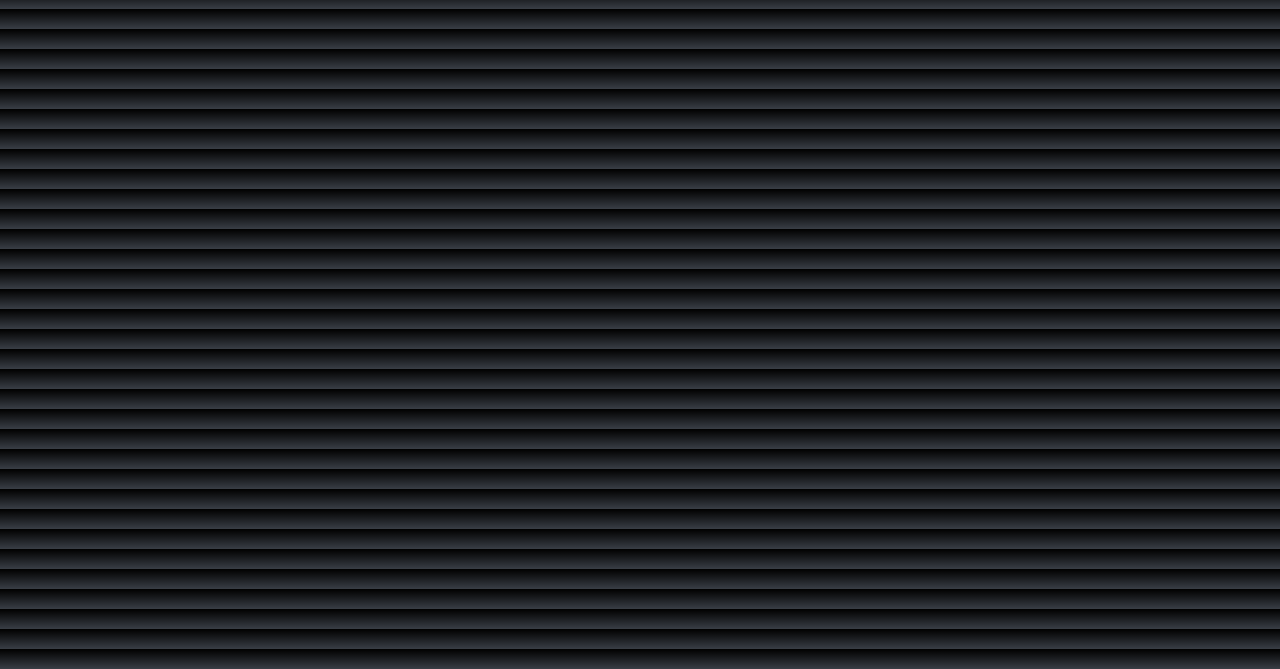
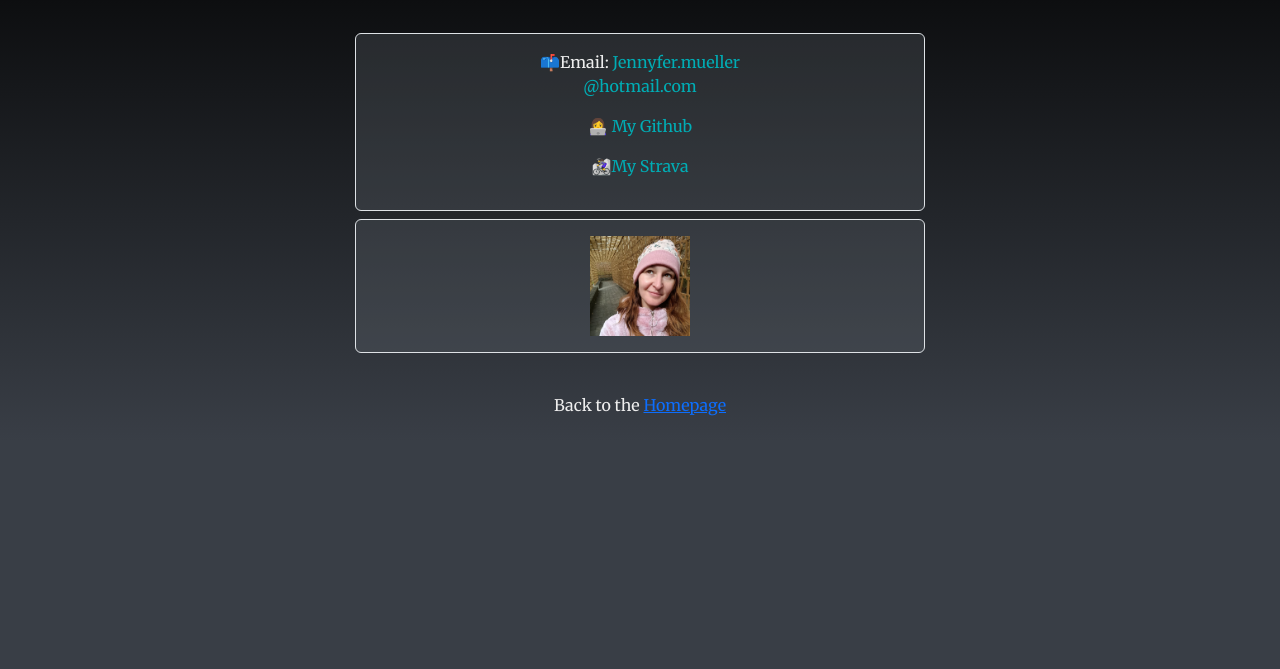
Before and after one commit to VictoriaBubbleGun/Professional-Portfolio, a plain HTML site: page contactme.html in a window 1280 px wide. Shown: the part 131-800 px from the top of the page. Drawn offline with nearby package versions, Linux system fonts and the light colour scheme; a web font is replaced by a local one.

Commit message:
made the contact page

```diff
--- a/contactme.html
+++ b/contactme.html
@@ -15,7 +15,49 @@
       integrity="sha384-HwwvtgBNo3bZJJLYd8oVXjrBZt8cqVSpeBNS5n7C8IVInixGAoxmnlMuBnhbgrkm"
       crossorigin="anonymous"
     ></script>
-    <link rel="stylesheet" href="css/styles.css" />
+    <link rel="preconnect" href="https://fonts.googleapis.com" />
+    <link rel="preconnect" href="https://fonts.gstatic.com" crossorigin />
+    <link
+      href="https://fonts.googleapis.com/css2?family=Borel&family=Merriweather:wght@300;400;900&display=swap"
+      rel="stylesheet"
+    />
+    <link rel="stylesheet" href="css/contactpage.css" />
   </head>
-  <body></body>
+  <body>
+    <div class="container">
+      <h1 class="text-center mt-5">Lets get in Touch!</h1>
+      <div
+        class="row mt-5 flex-lg-row text-center justify-content-evenly gap-2"
+      >
+        <div class="col-6 bg-secondary bg-opacity-25 img-thumbnail p-3">
+          <p>
+            📫Email:
+            <a
+              href="mailto:Jennyfer.mueller
+            @hotmail.com"
+              class="email link"
+              >Jennyfer.mueller <br />@hotmail.com</a
+            >
+          </p>
+          <p>
+            <a href="https://github.com/VictoriaBubbleGun" class="link">
+              👩‍💻 My Github</a
+            >
+          </p>
+          <p>
+            <a href="https://www.strava.com/athletes/45778737" class="link"
+              >🚵‍♀️My Strava</a
+            >
+          </p>
+        </div>
+        <div class="col-6 bg-secondary bg-opacity-25 img-thumbnail p-3">
+          <img src="images/me.jpg" alt="me" class="img-fluid me" />
+        </div>
+      </div>
+      <footer class="text-center p-4 mt-3">
+        Back to the
+        <a href="../" class="homepageLink">Homepage</a>
+      </footer>
+    </div>
+  </body>
 </html>
--- a/css/aboutpage.css
+++ b/css/aboutpage.css
@@ -1,7 +1,7 @@
 :root {
-  --first-color: #f70776;
-  --secondary-color: #c3195d;
-  --third-color: #680747;
+  --first-color: #f707c3;
+  --secondary-color: #c3199e;
+  --third-color: #680762;
   --forth-color: #141010;
 }
 
@@ -9,9 +9,9 @@ body {
   background: linear-gradient(
     180deg,
     rgba(34, 40, 49, 1) 0%,
-    rgba(247, 7, 118, 1) 100%
+    rgb(190, 59, 166) 100%
   );
-  background-color: rgb(247, 7, 118);
+  background-color: rgb(190, 59, 166);
   background-repeat: no-repeat;
   font-family: "Merriweather", serif;
 }
--- /dev/null
+++ b/css/contactpage.css
@@ -0,0 +1,35 @@
+:root {
+  --primary-color: #141010;
+  --secondary-color: #393e46;
+  --third-color: #00adb5;
+  --forth-color: #eeeeee;
+}
+
+body {
+  background: linear-gradient(
+    180deg,
+    rgba(0, 0, 0, 1) 0%,
+    rgba(57, 62, 70, 1) 100%
+  );
+  background-color: rgba(57, 62, 70, 1);
+  background-repeat: no-repeat;
+  color: #ffff;
+  padding-top: 20px;
+  font-family: "Merriweather", serif;
+  color: var(--forth-color);
+}
+h1 {
+  font-family: "Borel", cursive;
+}
+.link {
+  text-decoration: none;
+  color: var(--third-color);
+}
+.me {
+  max-width: 100px;
+}
+@media (max-width: 700px) {
+  .email {
+    font-size: 8px;
+  }
+}
--- a/css/projects.css
+++ b/css/projects.css
@@ -19,7 +19,7 @@ body {
 h1,
 h3 {
   font-family: "Borel", cursive;
-  color: var(--primary-color);
+  color: var(--third-color);
 }
 img {
   max-width: 400px;
```
Also changed, not shown: aboutme.html (+2 -1 lines).
